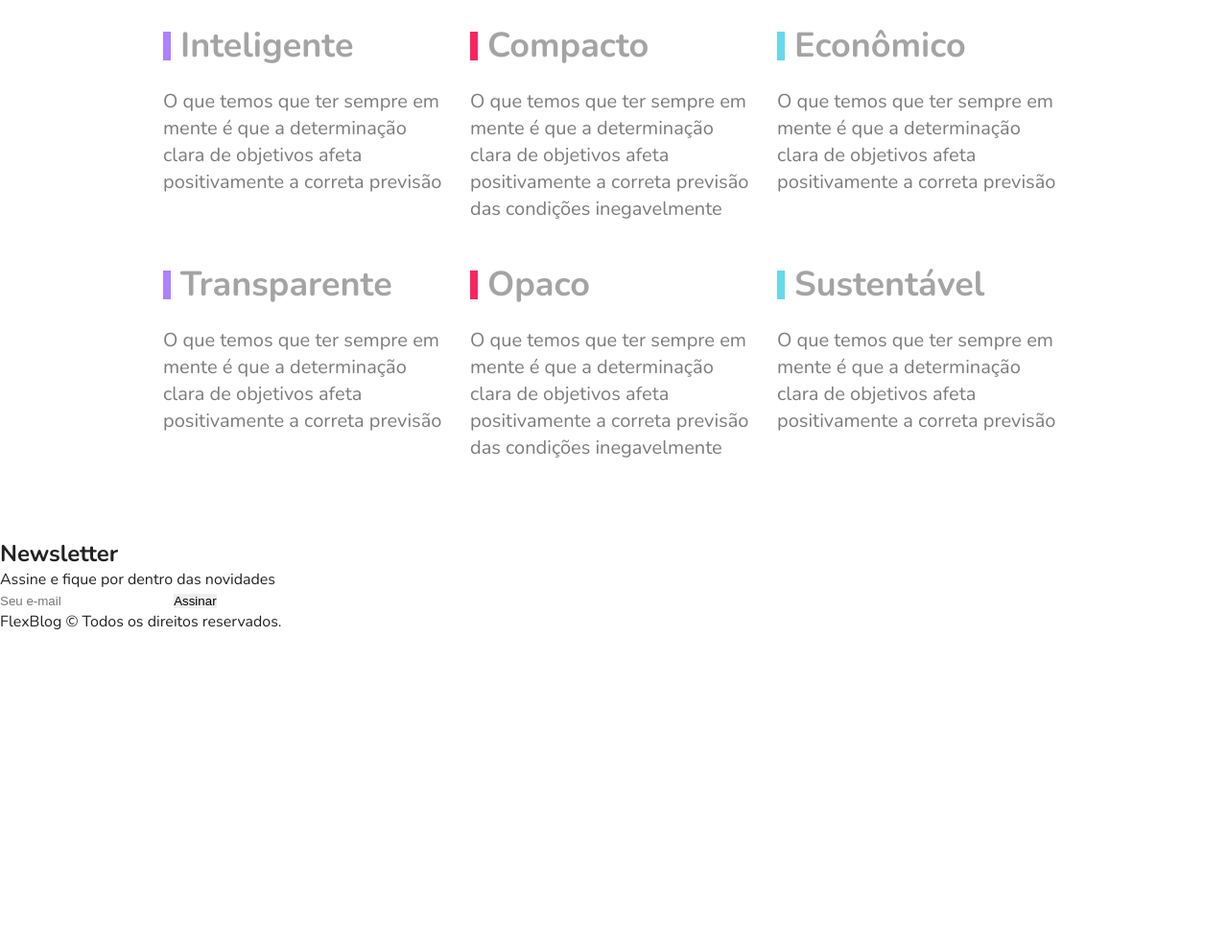
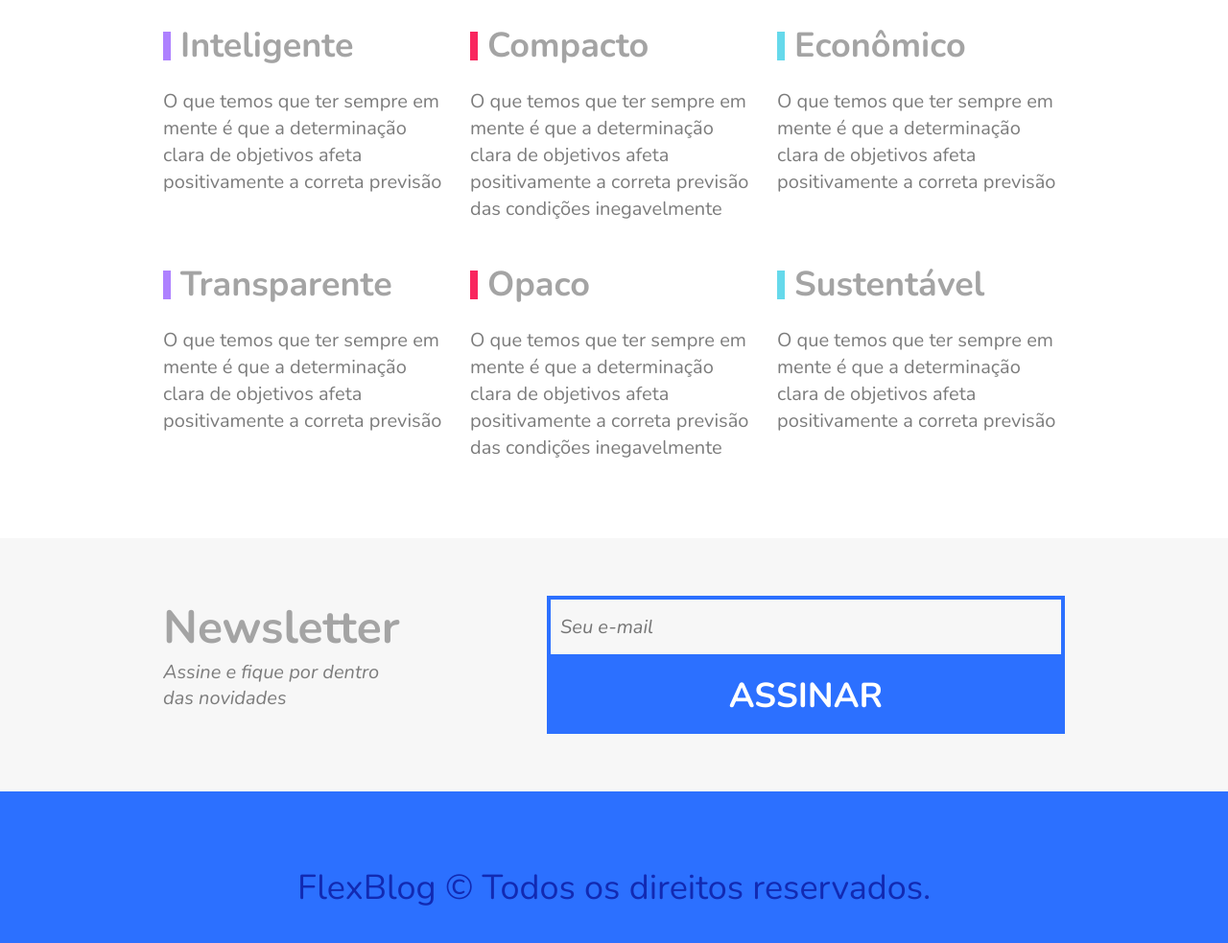
Before and after one commit to bhsouza/FlexBlog, a plain HTML site: page index.html in a window 1280 px wide. Shown: the part 2645-3628 px from the top of the page at 96% size. Before the commit the page ends 3304 px from the top, so only its background shows below. Drawn offline with nearby package versions, Linux system fonts and the light colour scheme.

Commit message:
Finalizando layout

```diff
--- a/css/style.css
+++ b/css/style.css
@@ -299,3 +299,86 @@ img {
   line-height: 1.4;
   color: #7c7c7c;
 }
+
+/* Newsletter */
+
+.newsletter {
+  background: #f7f7f7;
+  padding: 60px calc((100% - 960px)/2);
+  display: flex;
+  flex-wrap: wrap;
+}
+
+.newsletter-info {
+  flex: 1 1 240px;
+  margin: 0 10px;
+}
+
+.newsletter-info h1 {
+  font-size: 3em;
+  color: #a4a4a4;
+}
+
+.newsletter-info p {
+  font-size: 1.25em;
+  font-style: italic;
+  max-width: 230px;
+  color: #7c7c7c;
+  margin-bottom: 10px;
+}
+
+.newsletter-form {
+  flex: 2 1 260px;
+  margin: 0 10px;
+  align-self: center;
+  display: flex;
+  flex-wrap: wrap;
+}
+
+.newsletter-form input {
+  flex: 3 1 260px;
+  font-size: 1.25em;
+  color: #7c7c7c;
+  font-style: italic;
+  font-family: "Nunito", sans-serif;
+  border: 4px solid #2c70ff;
+  background: transparent;
+  padding: 15px 10px;
+  margin: 0;
+  border-radius: 0;
+}
+
+.newsletter-form button {
+  flex: 1 1 260px;
+  font-family: "Nunito", sans-serif;
+  font-size: 2.25em;
+  font-weight: bold;
+  text-transform: uppercase;
+  background: #2c70ff;
+  color: #fff;
+  margin: 0;
+  cursor: pointer;
+  padding: 15px 10px;
+}
+
+@media (max-width: 600px) {
+  .newsletter-form button {
+    font-size: 1.5em;
+  }
+}
+
+/* Footer */
+
+.footer {
+  height: 200px;
+  display: flex;
+  background: #2c70ff;
+  align-items: center;
+}
+
+.footer p {
+  flex: 1;
+  text-align: center;
+  font-size: 2.25em;
+  color: #122ab2;
+}
```
